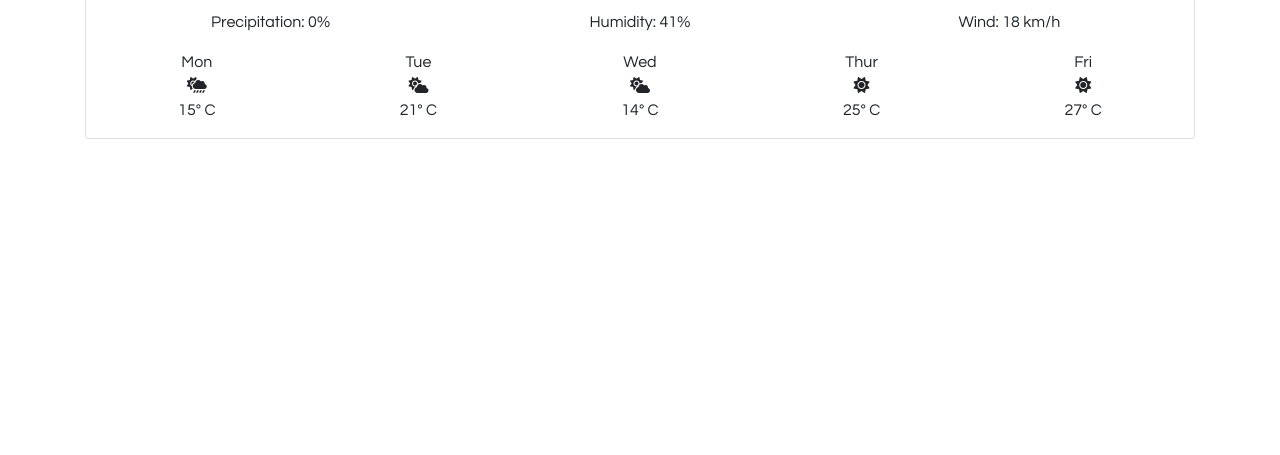
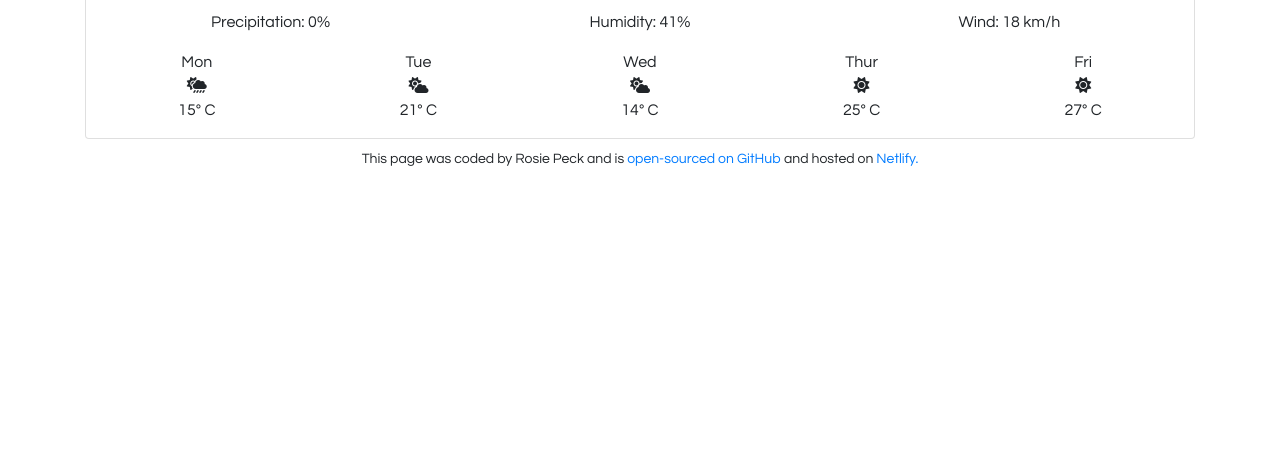
Before and after one commit to rosiepeck/weather-app, a plain HTML site: page index.html in a window 1280 px wide. Shown: the part 345-800 px from the top of the page. Drawn offline with nearby package versions, Linux system fonts and the light colour scheme.

Commit message:
Added footer

```diff
--- a/index.html
+++ b/index.html
@@ -99,6 +99,7 @@
             </div>
         </div>
     </div>
+    <footer>This page was coded by Rosie Peck and is <a href="https://github.com/rosiepeck/weather-app">open-sourced on GitHub</a> and hosted on <a href="https://www.netlify.com/">Netlify.</a></footer>
 </body>
 <script src="src/index.js"></script>
 
--- a/stylesheet.css
+++ b/stylesheet.css
@@ -48,3 +48,8 @@ body {
 #current-button {
   background-color: #f1d191;
 }
+
+footer {
+  font-size: 14px;
+  margin-top: 10px;
+}
```
